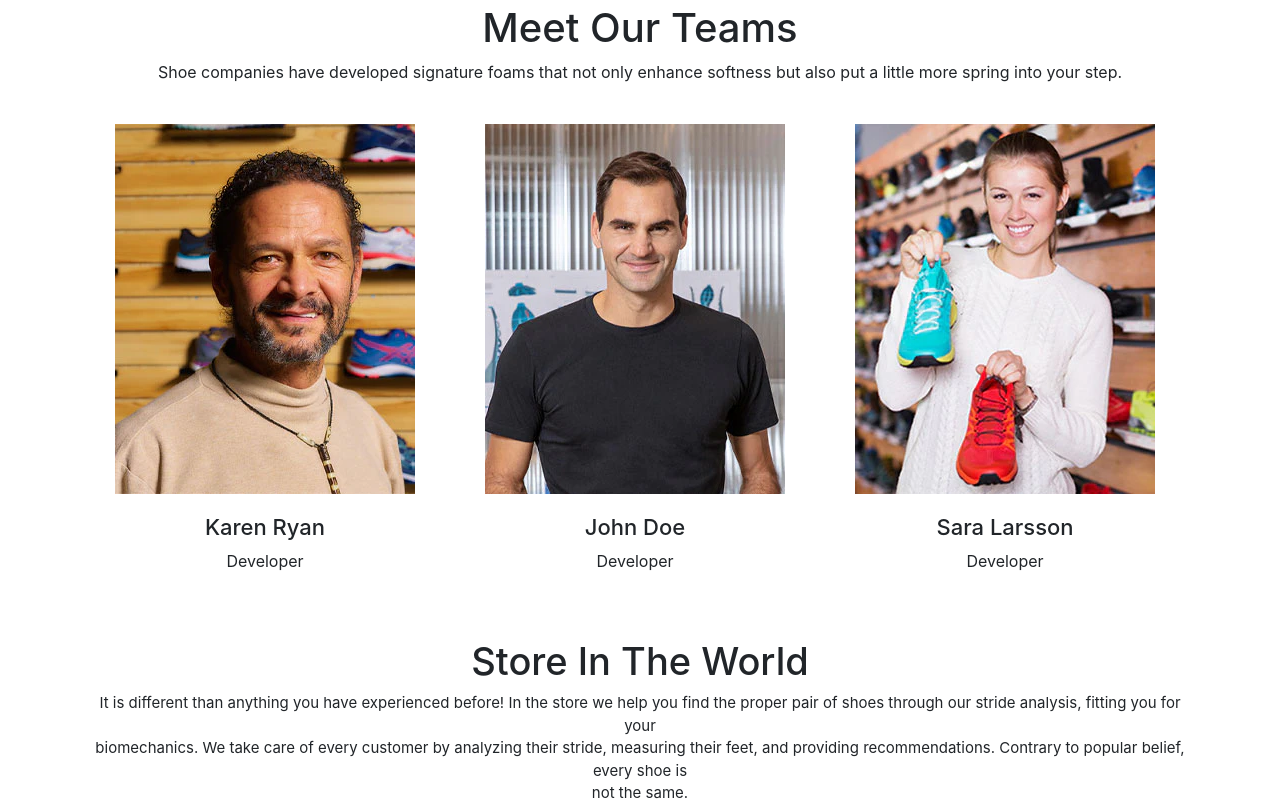
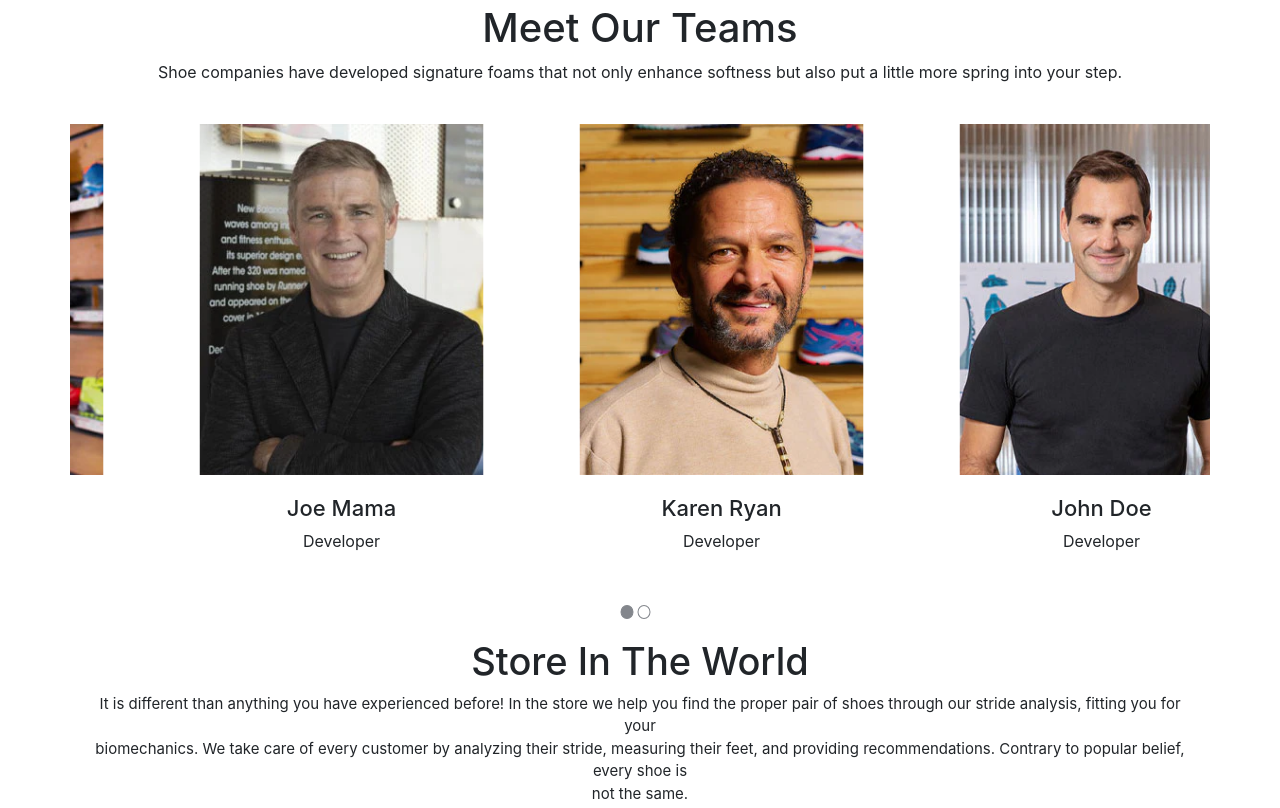
Before and after one commit to HungPham123123/HungPham123123.github.io, a plain HTML site: page aboutus.html in a window 1280 px wide. Shown: the part 1460-2268 px from the top of the page. Drawn offline with nearby package versions, Linux system fonts and the light colour scheme.

Commit message:
added slick slider on about us

```diff
--- a/aboutus.css
+++ b/aboutus.css
@@ -130,6 +130,14 @@ font-family: 'Jost', sans-serif;
     margin-right: 70px;
     scroll-snap-align: start;
 }
+.team-box {
+    display: flex;
+    flex-direction: column;
+    width: 300px;
+   margin: 0px 26px;
+   position: relative;
+   overflow: hidden;
+}
 
 #aboutus-team .team-img img {
     max-width: 100%;
@@ -161,12 +169,12 @@ font-family: 'Jost', sans-serif;
 }
 
 #aboutus-story .container {
-    margin-top: 70px;
+    margin-top: 100px;
     overflow: hidden;
 }
 
 #aboutus-story .story-title h1{
-    margin-top: 30px;
+    margin-top: 70px;
     font-size: 38px;
 }
 #aboutus-story .story-title p {
@@ -176,6 +184,7 @@ font-family: 'Jost', sans-serif;
 
 #aboutus-story .banner-1 img{
     height: 790px;
+    margin-bottom: 30px;
 }
 
 #aboutus-story .banner-2-3 img {
--- a/aboutus.html
+++ b/aboutus.html
@@ -20,6 +20,12 @@
 <link rel="stylesheet" href="https://cdn.jsdelivr.net/npm/bootstrap@4.0.0/dist/css/bootstrap.min.css" integrity="sha384-Gn5384xqQ1aoWXA+058RXPxPg6fy4IWvTNh0E263XmFcJlSAwiGgFAW/dAiS6JXm" crossorigin="anonymous">
 <link rel="stylesheet" href="https://cdnjs.cloudflare.com/ajax/libs/font-awesome/6.4.2/css/all.min.css" integrity="sha512-z3gLpd7yknf1YoNbCzqRKc4qyor8gaKU1qmn+CShxbuBusANI9QpRohGBreCFkKxLhei6S9CQXFEbbKuqLg0DA==" crossorigin="anonymous" referrerpolicy="no-referrer" />
 <!--Script-->
+<link
+rel="stylesheet"
+type="text/css"
+href="https://cdn.jsdelivr.net/npm/slick-carousel@1.8.1/slick/slick.css"
+/>
+
 <script src="https://code.jquery.com/jquery-3.2.1.slim.min.js" integrity="sha384-KJ3o2DKtIkvYIK3UENzmM7KCkRr/rE9/Qpg6aAZGJwFDMVNA/GpGFF93hXpG5KkN" crossorigin="anonymous"></script>
 <script src="https://cdn.jsdelivr.net/npm/popper.js@1.12.9/dist/umd/popper.min.js" integrity="sha384-ApNbgh9B+Y1QKtv3Rn7W3mgPxhU9K/ScQsAP7hUibX39j7fakFPskvXusvfa0b4Q" crossorigin="anonymous"></script>
 <script src="https://cdn.jsdelivr.net/npm/bootstrap@4.0.0/dist/js/bootstrap.min.js" integrity="sha384-JZR6Spejh4U02d8jOt6vLEHfe/JQGiRRSQQxSfFWpi1MquVdAyjUar5+76PVCmYl" crossorigin="anonymous"></script>
@@ -168,14 +174,12 @@
           <h1>Meet Our Teams</h1>
           <p>Shoe companies have developed signature foams that not only enhance softness but also put a little more spring into your step.</p>
       </div>
-      <div class="row">
-          <div class="col-md-12">
-            <div id="team-slider-container" class="team-slider-container hidden">
-              <div id="team-slider" class="team-slide hidden">
+      <div class="row image-slider">
+
                 <div class="team-box ">
                   <div class="team-img">
                       <a href="">
-                          <img src="picture/about2-1.webp" alt="">
+                          <img src="picture/about2-1.webp" alt="" style="width: 100%;">
                       </a>
                   </div>
                   <div class="team-text">
@@ -188,7 +192,7 @@
               <div class="team-box ">
                   <div class="team-img">
                       <a href="">
-                          <img src="picture/about2-2.webp" alt="">
+                          <img src="picture/about2-2.webp" alt="" style="width: 100%;" >
                       </a>
                   </div>
                   <div class="team-text">
@@ -200,7 +204,7 @@
               <div class="team-box ">
                 <div class="team-img">
                     <a href="">
-                        <img src="picture/about2-3.webp" alt="">
+                        <img src="picture/about2-3.webp" alt="" style="width: 100%;" >
                     </a>
                 </div>
                 <div class="team-text">
@@ -212,20 +216,13 @@
             <div class="team-box ">
               <div class="team-img">
                   <a href="">
-                      <img src="picture/about2-4.webp" alt="">
+                      <img src="picture/about2-4.webp" alt="" style="width: 100%;" >
                   </a>
               </div>
               <div class="team-text">
                   <h2 class="text-center">Joe Mama</h2>
                   <p class="text-center">Developer</p>
               </div>
-          </div>
-
-
-
-
-              </div>
-            </div>
           </div>
       </div>
   </div>
@@ -455,9 +452,18 @@
   </footer>
 
 
-
-
-
+  <script
+  type="text/javascript"
+  src="https://code.jquery.com/jquery-1.11.0.min.js"
+></script>
+<script
+  type="text/javascript"
+  src="https://code.jquery.com/jquery-migrate-1.2.1.min.js"
+></script>
+<script
+  type="text/javascript"
+  src="https://cdn.jsdelivr.net/npm/slick-carousel@1.8.1/slick/slick.min.js"
+></script>
   <script src="aboutus.js"></script>
   <script src="final.js"></script>
   <script src="https://unpkg.com/swiper/swiper-bundle.min.js"></script>
--- a/aboutus.js
+++ b/aboutus.js
@@ -10,3 +10,40 @@ const observer = new IntersectionObserver((entries) => {
 
 const hiddenElements = document.querySelectorAll('.hidden')
 hiddenElements.forEach((el) => observer.observe(el));
+
+
+$('.image-slider').slick({
+  dots: false,
+  infinite: true,
+  speed: 300,
+  slidesToShow: 3,
+  slidesToScroll: 3,
+  autoplay: true,
+  autoplaySpeed: 3000,
+  arrows: false,
+  responsive: [
+    {
+      breakpoint: 1446,
+      settings: {
+        slidesToShow: 3,
+        slidesToScroll: 3,
+        infinite: true,
+        dots: true
+      }
+    },
+    {
+      breakpoint: 1230,
+      settings: {
+        slidesToShow: 2,
+        slidesToScroll: 2
+      }
+    },
+    {
+    breakpoint: 800,
+    settings: {
+      slidesToShow: 1,
+      slidesToScroll: 1
+    }
+  }
+  ]
+});
--- a/homepage.css
+++ b/homepage.css
@@ -281,6 +281,11 @@ body {
 
 .brand-logo img {
     transition: all 0.3s ease;
+    margin-bottom: 20px;
+    display: block;
+    margin-left: auto;
+  margin-right: auto;
+  width: 50%;
 }
 .brand-logo img:hover {
     opacity: 0.5;
@@ -296,13 +301,12 @@ body {
 .box-img {
     overflow: hidden;
     display: block;
+    margin-bottom: 30px;
 }
 .banner-items:hover img {
     transform: scale(1.04);
     transition: all 0.8s linear;
 }
-
-
 
 .banner-items:hover .banner-content {
     opacity: 1;
@@ -906,6 +910,25 @@ body {
     background-color: #f4f4f4;
     border-top: 1px solid #ddd;
 }
+html::-webkit-scrollbar-track
+{
+	-webkit-box-shadow: inset 0 0 6px rgba(0,0,0,0.3);
+	border-radius: 10px;
+	background-color: #F5F5F5;
+}
+
+html::-webkit-scrollbar
+{
+	width: 5px;
+	background-color: #F5F5F5;
+}
+
+html::-webkit-scrollbar-thumb
+{
+	border-radius: 10px;
+	-webkit-box-shadow: inset 0 0 6px rgba(0,0,0,.3);
+	background-color: #83868c;
+}
 
 
 @media (max-width: 576px) {
```
